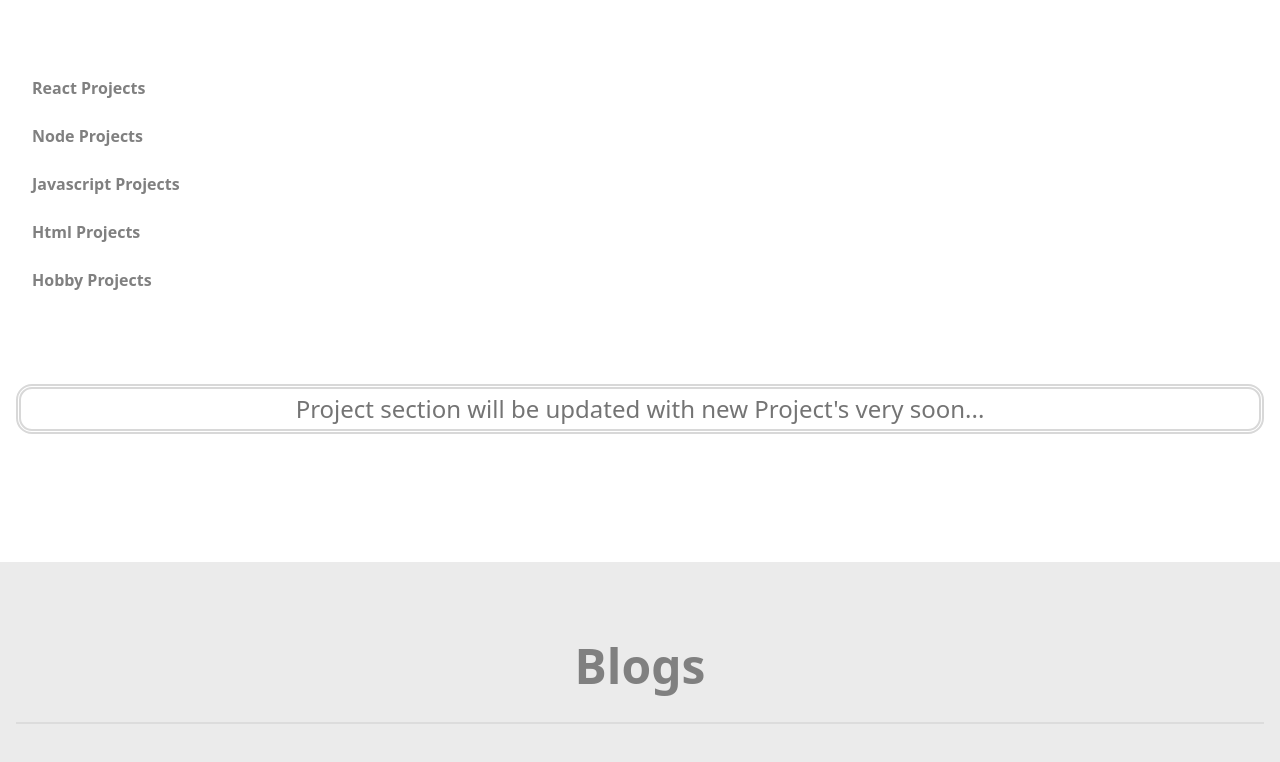
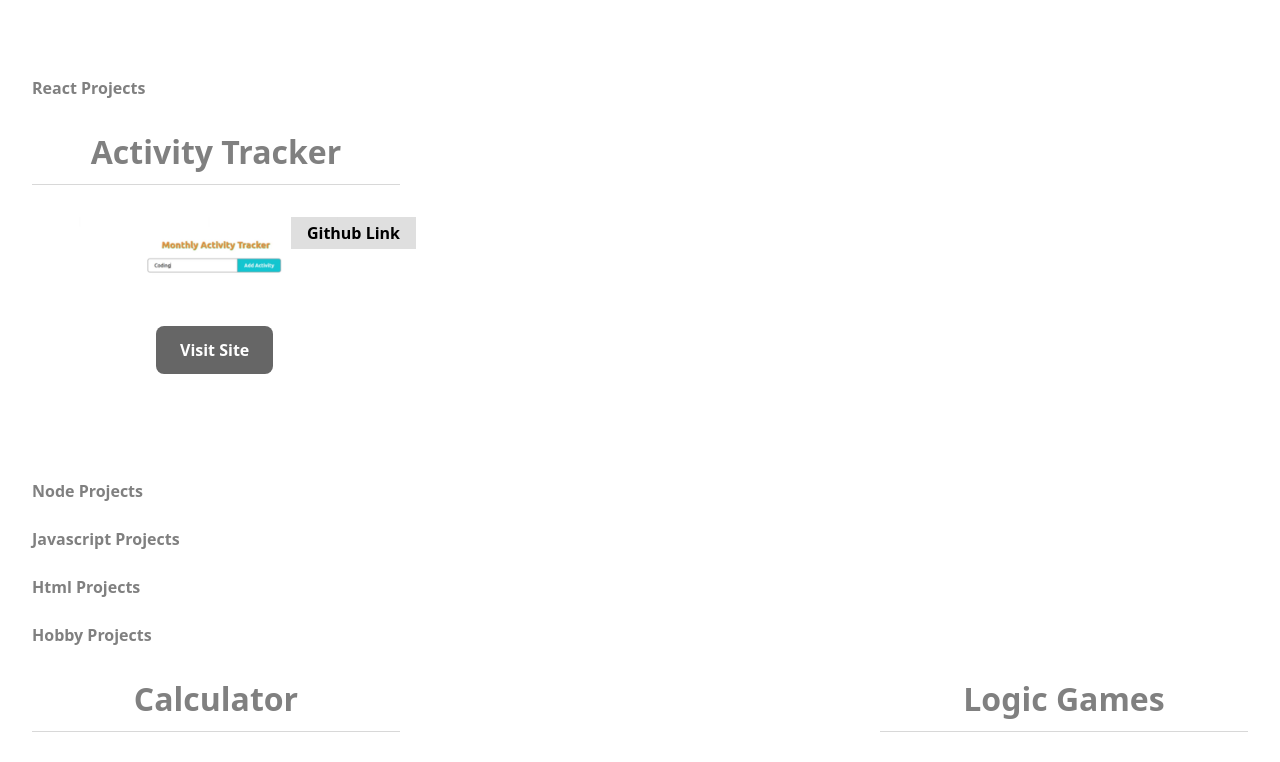
Before and after one commit to sanbal13/Portfolio, a React (Create React App) app: page / in a window 1280 px wide. Shown: the part 1500-2262 px from the top of the page. Built offline with nearby package versions, Linux system fonts and the light colour scheme.

Commit message:
Update the Projects data file

```diff
--- a/src/data/projects.js
+++ b/src/data/projects.js
@@ -4,21 +4,24 @@ const projects = [
         title: "Activity Tracker",
         link: "https://activity-tracker-tau.vercel.app/",
         image: "./images/projects/activity_tracker.png",
-        github_link: "https://github.com/sanbal13/activity-tracker"
+        github_link: "https://github.com/sanbal13/activity-tracker",
+        type: "react"
     },
     {
         id: 2,
         title: "Calculator",
         link: "https://calculator-swart-seven.vercel.app/",
         image: "./images/projects/calculator.png",
-        github_link: "https://github.com/sanbal13/Calculator"
+        github_link: "https://github.com/sanbal13/Calculator",
+        type: "hobby"
     },
     {
         id: 3,
         title: "Logic Games",
         link: "https://logic-games.vercel.app/",
         image: "./images/projects/logic_games.png" ,
-        github_link: "https://github.com/sanbal13/Logic-Games"
+        github_link: "https://github.com/sanbal13/Logic-Games",
+        type: 'hobby'
     }
 ];
 export default projects;
```
